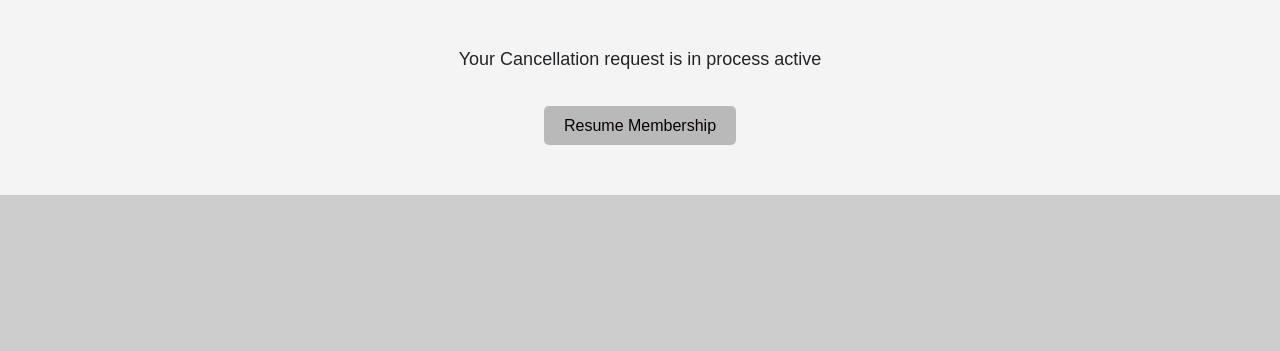
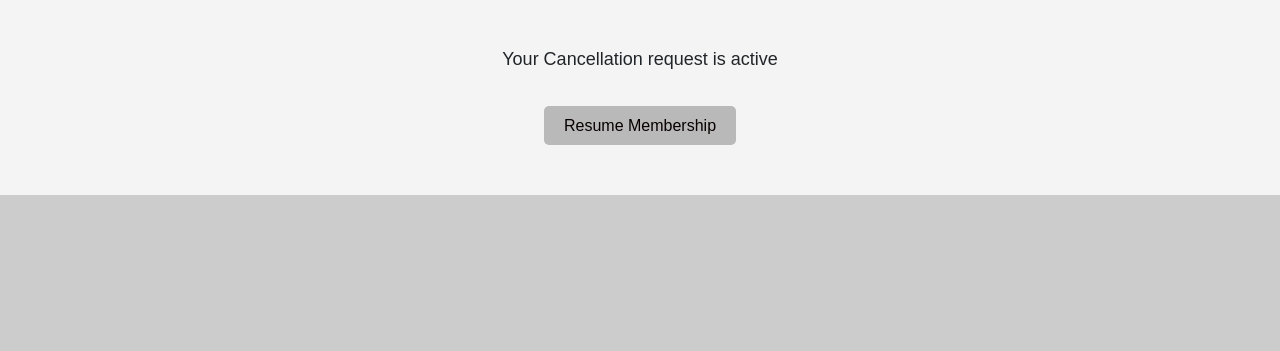
Before and after one commit to shaked2505/Bling, a Flask app: page /home in a window 1280 px wide. Shown: the part 449-800 px from the top of the page. Run offline with Flask 3, Linux system fonts and the light colour scheme; a user stored in the database is signed in; tables that the repository leaves empty hold one stand-in row (values such as "Sample post").

Commit message:
fix typo

```diff
--- a/templates/home.html
+++ b/templates/home.html
@@ -41,7 +41,7 @@
       </a>
       {% endif %}
     {% else %}
-    <p>Your Cancellation request is in process {{ cancle.approvalStatus }}</p>
+    <p>Your Cancellation request is {{ cancle.approvalStatus }}</p>
     <a class="cancel-membership-button" role="button" aria-pressed="true" data-bs-toggle="modal" data-bs-target="#deleteModal">
       Resume Membership
     </a>
```
